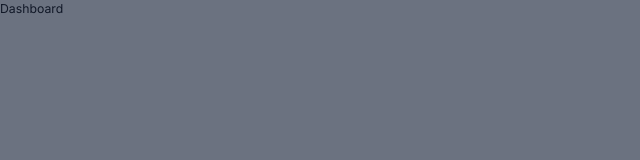
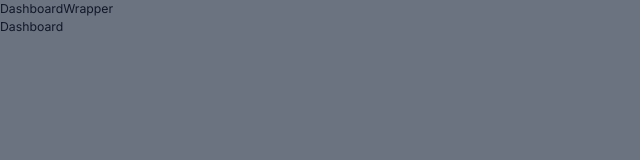
Before and after one commit to linb1/stock-master, a Next.js app in the folder client/: page / in a window 1280 px wide. Shown: the top 160 px of the page, without its empty margins (0-640 px from the left). Built offline with nearby package versions, Linux system fonts and the light colour scheme.

Commit message:
add initial dashboard wrapper

```diff
--- /dev/null
+++ b/client/src/app/dashboardWrapper.tsx
@@ -0,0 +1,9 @@
+import React from "react";
+
+type Props = {};
+
+const DashboardWrapper = ({ children }: { children: React.ReactNode }) => {
+  return <div>DashboardWrapper {children}</div>;
+};
+
+export default DashboardWrapper;
--- a/client/src/app/layout.tsx
+++ b/client/src/app/layout.tsx
@@ -1,6 +1,7 @@
 import type { Metadata } from "next";
 import { Inter } from "next/font/google";
 import "./globals.css";
+import DashboardWrapper from "./dashboardWrapper";
 
 const inter = Inter({ subsets: ["latin"] });
 
@@ -16,7 +17,9 @@ export default function RootLayout({
 }>) {
   return (
     <html lang="en">
-      <body className={inter.className}>{children}</body>
+      <body className={inter.className}>
+        <DashboardWrapper>{children}</DashboardWrapper>
+      </body>
     </html>
   );
 }
```
